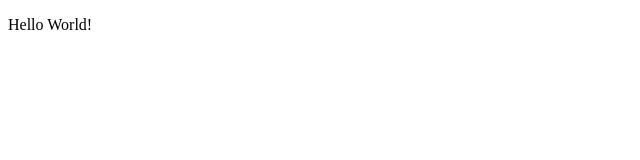
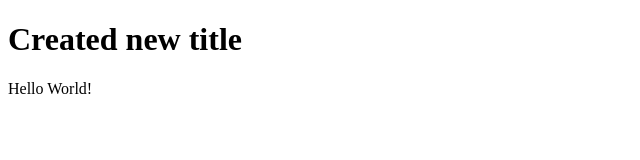
Before and after one commit to PBayma/git_example, a plain HTML site: page index.html in a window 1280 px wide. Shown: the whole page, without its empty margins (0-640 px from the left). Drawn offline with Linux system fonts and the light colour scheme.

Commit message:
Created new title

```diff
--- a/index.html
+++ b/index.html
@@ -9,6 +9,7 @@
 </head>
 
 <body>
+    <h1>Created new title</h1>
     <p>Hello World!</p>
 </body>
 
```
